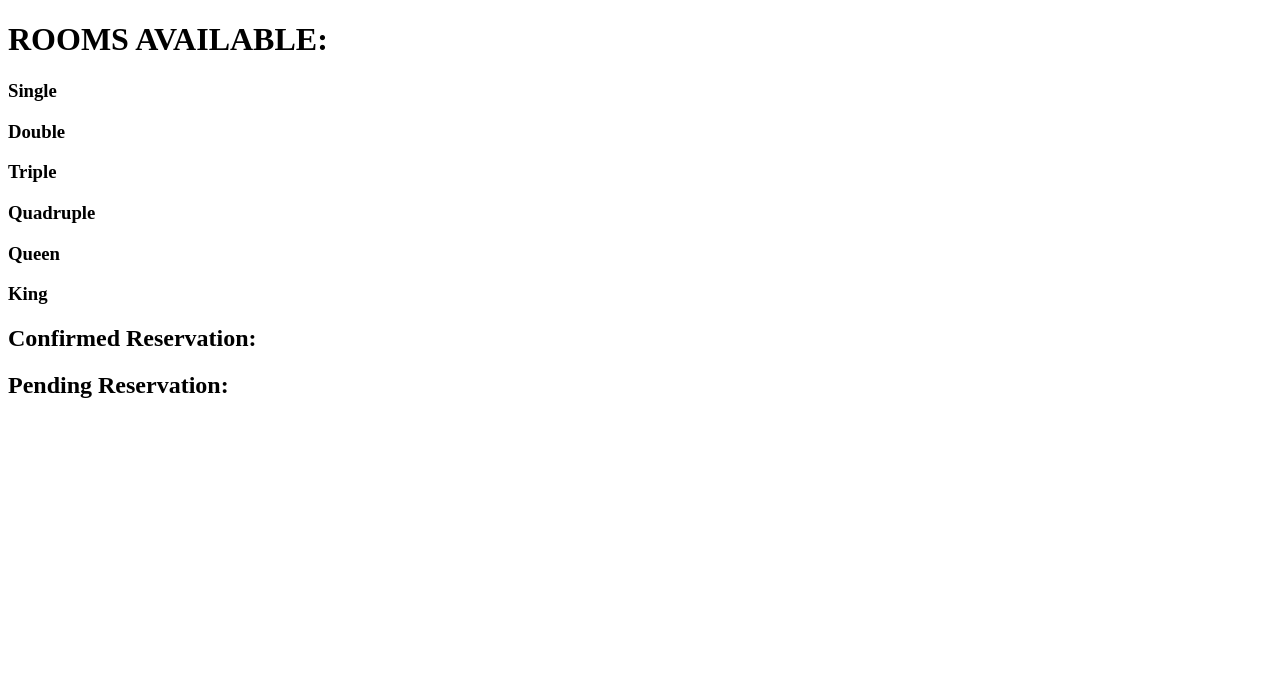
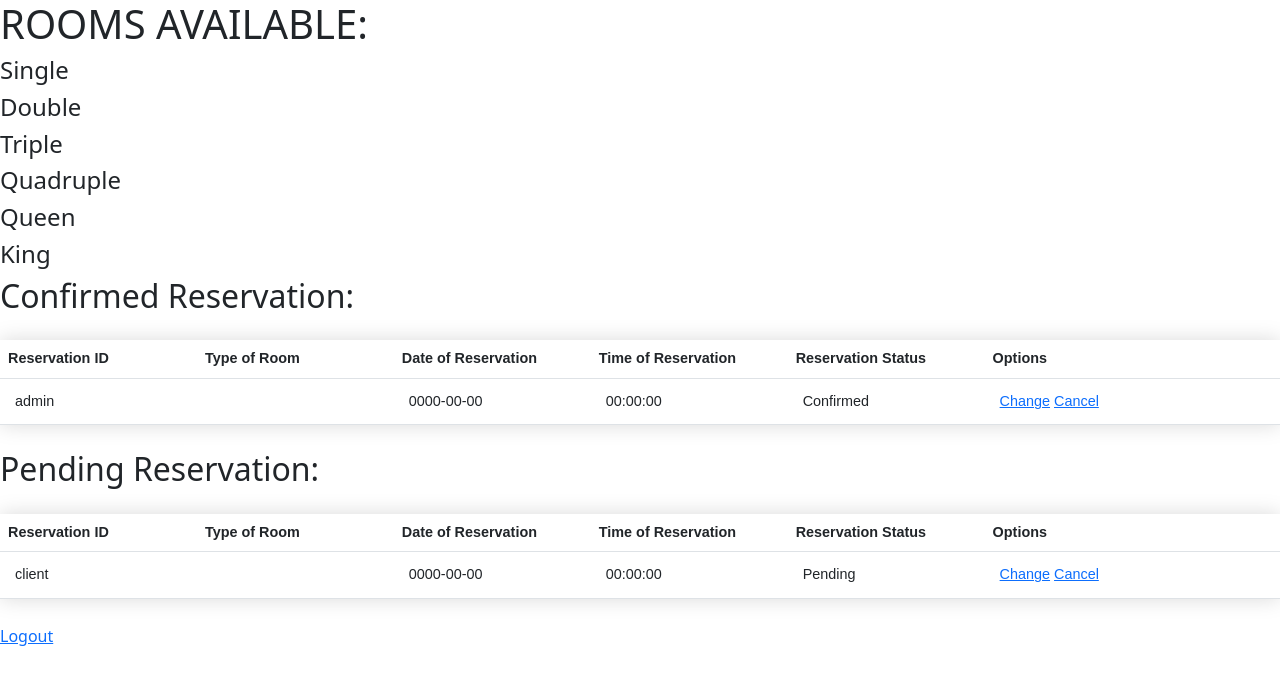
Before and after one commit to RhymeD0/PHP-Finals, a PHP site: page /reservation_admin.php in a window 1280 px wide. Shown: the top 685 px of the page. Run offline with PHP 8.4, Linux system fonts and the light colour scheme; data comes from the database, SQL or seed files in the repository.

Commit message:
Update reservation_admin.php

```diff
--- a/reservation_admin.php
+++ b/reservation_admin.php
@@ -3,23 +3,138 @@
     <head>
         <meta charset="utf-8">
         <meta http-equiv="X-UA-Compatible" content="IE=edge">
-        <title></title>
+        <title>Admin</title>
         <meta name="description" content="">
         <meta name="viewport" content="width=device-width, initial-scale=1">
         <link rel="stylesheet" href="">
+        <link href="https://cdn.jsdelivr.net/npm/bootstrap@5.2.2/dist/css/bootstrap.min.css" rel="stylesheet" integrity="sha384-Zenh87qX5JnK2Jl0vWa8Ck2rdkQ2Bzep5IDxbcnCeuOxjzrPF/et3URy9Bv1WTRi" crossorigin="anonymous">
+
+        <style>
+            .table{
+                border-collapse: collapse;
+                margin: 25px 0;
+                font-size: 0.9em;
+                font-family: sans-serif;
+                min-width: 400px;
+                box-shadow: 0 0 20px rgba(0, 0, 0, 0.15);
+            }
+            .table td {
+            padding: 12px 15px;
+            }
+            .table tbody tr:nth-of-type(even) {
+            background-color: #f3f3f3;
+            }
+        </style>
     </head>
     <body>
         <h1>ROOMS AVAILABLE: </h1>
-        <h3>Single</h3>
-        <h3>Double</h3>
-        <h3>Triple</h3>
-        <h3>Quadruple</h3>
-        <h3>Queen</h3>
-        <h3>King</h3>
+        <h4>Single</h4>
+        <h4>Double</h4>
+        <h4>Triple</h4>
+        <h4>Quadruple</h4>
+        <h4>Queen</h4>
+        <h4>King</h4>
 
         <h2>Confirmed Reservation: </h2>
+            <table class="table">
+                <thead>
+                    <tr class="label">
+                        <th width="10%">Reservation ID</th>
+                        <th width="10%">Type of Room</th>
+                        <th width="10%">Date of Reservation</th>
+                        <th width="10%">Time of Reservation</th>
+                        <th width="10%">Reservation Status</th>
+                        <th width="15%">Options</th>
+                    </tr>
+                </thead>
+                <tbody>
+                    <?php
+                        $db = mysqli_connect("localhost","root","") or die(mysqli_error($db));
+                        mysqli_select_db($db,"finalproj") or die(mysqli_error($db));
+
+                        $query = "SELECT * FROM users";
+                        $query_run = mysqli_query($db, $query);
+
+                        if(mysqli_num_rows($query_run) > 0) {
+                            foreach($query_run as $row) {
+
+                            if($row["status"] == "Confirmed"){
+                    ?>
+                    <tr>
+                        <td><?= $row['id']; ?></td>
+                        <td><?= $row['type']; ?></td>
+                        <td><?= $row['date']; ?></td>
+                        <td><?= $row['time']; ?></td>
+                        <td><?= $row['status']; ?></td>
+                        <td>
+                            <a href="">Change</a>
+                            <a href="">Cancel</a>
+                        </td>
+                    </tr>
+                    <?php
+                    }
+                    }
+                    } else {
+                    ?>
+                    <tr>
+                        <td colspan="10">No record Found</td>
+                    </tr>
+                    <?php
+                    }
+                    ?>
+                </tbody>
+            </table>
+
         <h2>Pending Reservation:</h2>
+        <table class="table">
+                <thead>
+                    <tr class="label">
+                        <th width="10%">Reservation ID</th>
+                        <th width="10%">Type of Room</th>
+                        <th width="10%">Date of Reservation</th>
+                        <th width="10%">Time of Reservation</th>
+                        <th width="10%">Reservation Status</th>
+                        <th width="15%">Options</th>
+                    </tr>
+                </thead>
+                <tbody>
+                    <?php
+                        $db = mysqli_connect("localhost","root","") or die(mysqli_error($db));
+                        mysqli_select_db($db,"finalproj") or die(mysqli_error($db));
 
+                        $query = "SELECT * FROM users";
+                        $query_run = mysqli_query($db, $query);
+
+                        if(mysqli_num_rows($query_run) > 0) {
+                            foreach($query_run as $row) {
+
+                            if($row["status"] != "Confirmed"){
+                    ?>
+                    <tr>
+                        <td><?= $row['id']; ?></td>
+                        <td><?= $row['type']; ?></td>
+                        <td><?= $row['date']; ?></td>
+                        <td><?= $row['time']; ?></td>
+                        <td><?= $row['status']; ?></td>
+                        <td>
+                            <a href="">Change</a>
+                            <a href="">Cancel</a>
+                        </td>
+                    </tr>
+                    <?php
+                    }
+                    }
+                    } else {
+                    ?>
+                    <tr>
+                        <td colspan="10">No record Found</td>
+                    </tr>
+                    <?php
+                    }
+                    ?>
+                </tbody>
+            </table>
+            <a href="logout.php">Logout</a>
         <script src="" async defer></script>
     </body>
 </html>
```
